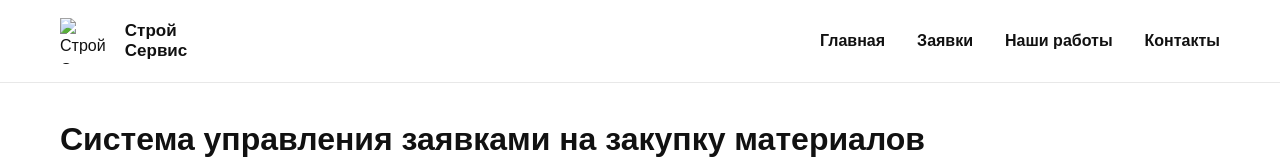
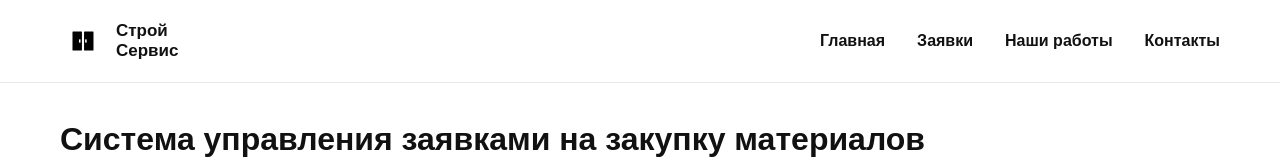
Before and after one commit to yolobush/-, a plain HTML site: page requests.html in a window 1280 px wide. Shown: the top 160 px of the page. Drawn offline with Linux system fonts and the light colour scheme.

Commit message:
Update requests.html

```diff
--- a/requests.html
+++ b/requests.html
@@ -10,7 +10,7 @@
 <header>
   <div class="container header-inner">
     <a class="logo" href="index.html">
-      <img src="icons/logot.svg" alt="Строй Сервис" height="46" width="46">
+      <img src="logot.svg" alt="Строй Сервис" height="46" width="46">
       <div class="logo-text">Строй<br>Сервис</div>
     </a>
     <nav>
```
